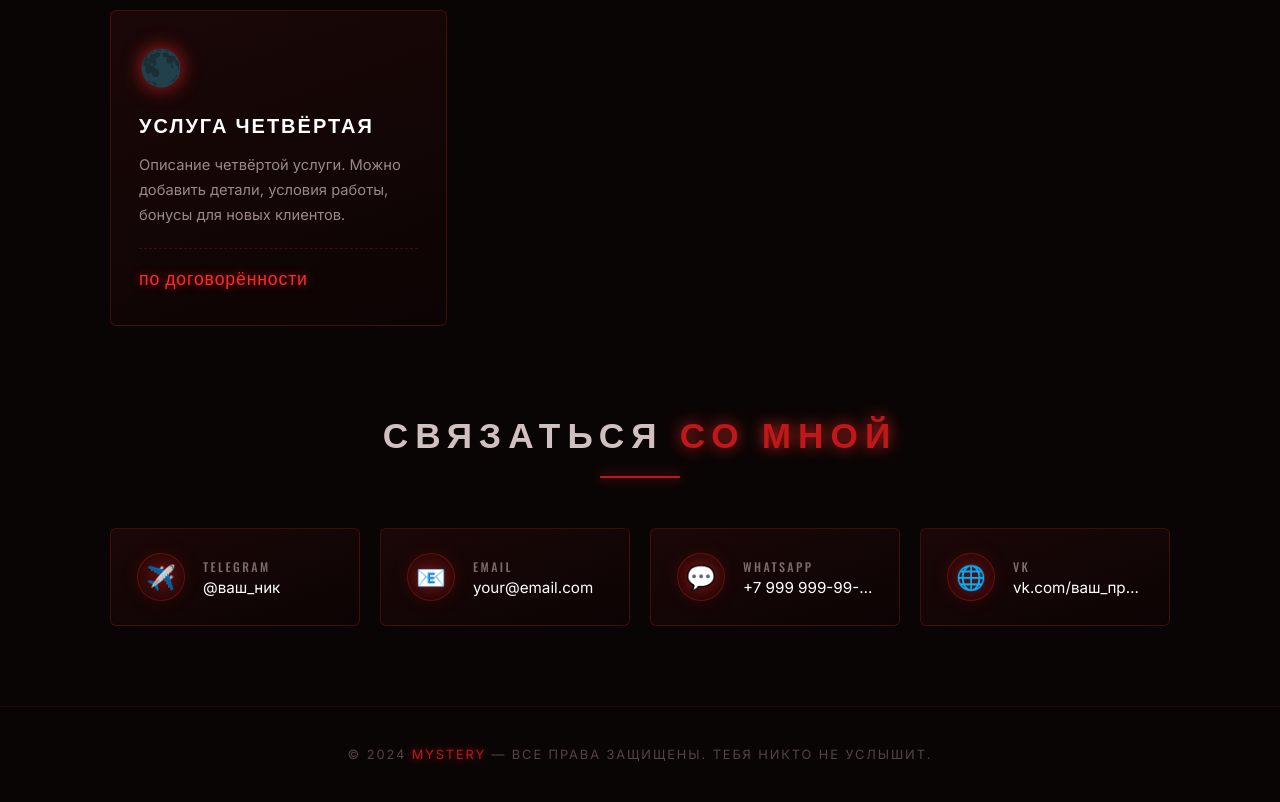
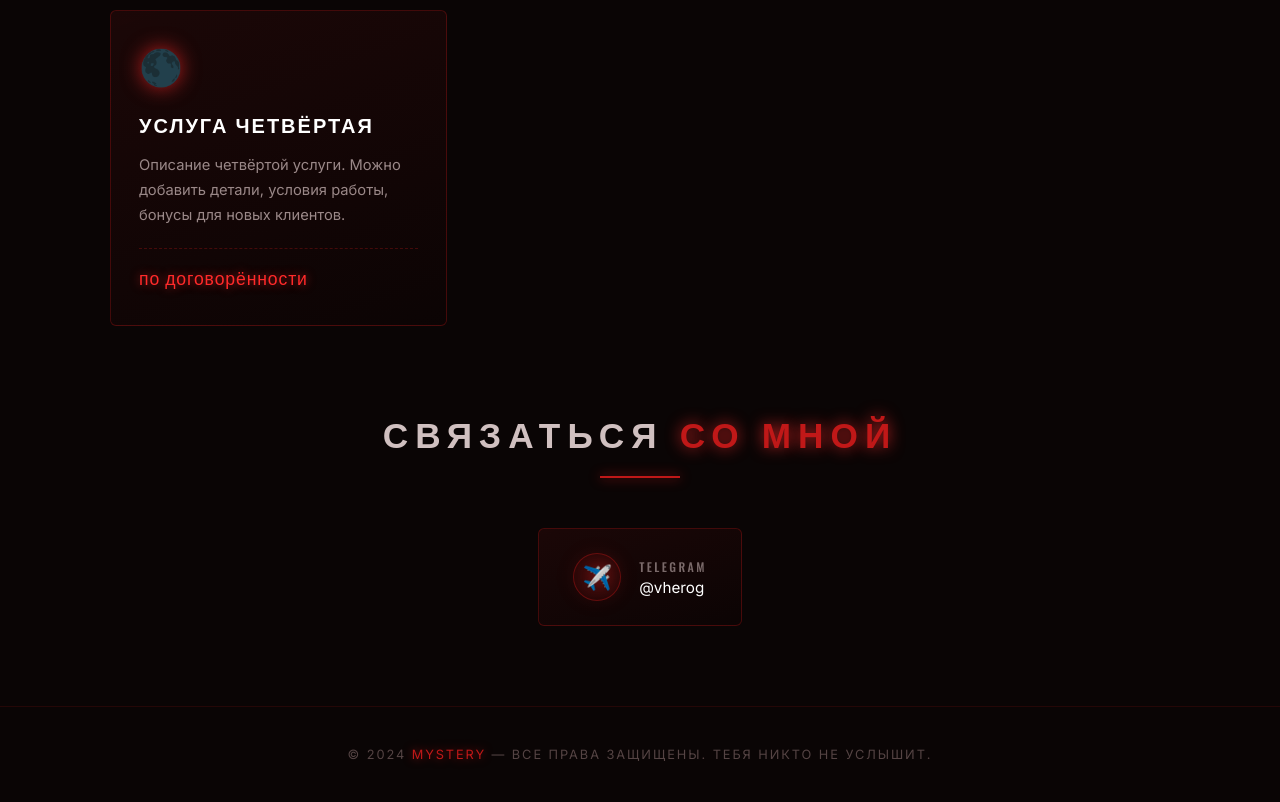
Before and after one commit to tgvherogorg/tgvherogorg.github.io, a plain HTML site: page index.html in a window 1280 px wide. Shown: the part 1197-1999 px from the top of the page. Drawn offline with nearby package versions, Linux system fonts and the light colour scheme.

Commit message:
Update index.html

```diff
--- a/index.html
+++ b/index.html
@@ -318,16 +318,15 @@
         .contacts { margin-top: 80px; }
 
         .contacts-grid {
-            display: grid;
-            grid-template-columns: repeat(auto-fit, minmax(220px, 1fr));
-            gap: 20px;
+            display: flex;
+            justify-content: center;
         }
 
         .contact-card {
             display: flex;
             align-items: center;
             gap: 18px;
-            padding: 24px 26px;
+            padding: 24px 34px;
             background: linear-gradient(160deg, rgba(30,8,8,0.9) 0%, rgba(12,4,4,0.95) 100%);
             border: 1px solid rgba(192, 24, 24, 0.3);
             border-radius: 6px;
@@ -425,7 +424,7 @@
             .service-card { padding: 28px 22px; }
             .section-title { margin-bottom: 35px; }
             .contacts { margin-top: 60px; }
-            .contact-card { padding: 20px 22px; }
+            .contact-card { padding: 20px 26px; }
         }
     </style>
 </head>
@@ -452,9 +451,8 @@
 
     <div class="container">
 
-        <!-- ЗАМЕНИТЬ: ссылка на твой Telegram-канал -->
         <section class="tg-section">
-            <a href="https://t.me/ВАШ_КАНАЛ" target="_blank" rel="noopener" class="tg-btn">
+            <a href="https://t.me/+XuqdtEq1BAMxMTAy" target="_blank" rel="noopener" class="tg-btn">
                 <svg viewBox="0 0 24 24" fill="currentColor" xmlns="http://www.w3.org/2000/svg">
                     <path d="M11.944 0A12 12 0 0 0 0 12a12 12 0 0 0 12 12 12 12 0 0 0 12-12A12 12 0 0 0 12 0a12 12 0 0 0-.056 0zm4.962 7.224c.1-.002.321.023.465.14a.506.506 0 0 1 .171.325c.016.093.036.306.02.472-.18 1.898-.962 6.502-1.36 8.627-.168.9-.499 1.201-.82 1.23-.696.065-1.225-.46-1.9-.902-1.056-.693-1.653-1.124-2.678-1.8-1.185-.78-.417-1.21.258-1.91.177-.184 3.247-2.977 3.307-3.23.007-.032.014-.15-.056-.212s-.174-.041-.249-.024c-.106.024-1.793 1.14-5.061 3.345-.48.33-.913.49-1.302.48-.428-.008-1.252-.241-1.865-.44-.752-.245-1.349-.374-1.297-.789.027-.216.325-.437.893-.663 3.498-1.524 5.83-2.529 6.998-3.014 3.332-1.386 4.025-1.627 4.476-1.635z"/>
                 </svg>
@@ -465,8 +463,9 @@
 
         <h2 class="section-title">Наши <span>услуги</span></h2>
 
-        <!-- ЗАМЕНИТЬ: тексты и цены услуг -->
+        <!-- ============ ЗАМЕНИТЬ: ТЕКСТЫ УСЛУГ ============ -->
         <div class="services">
+
             <div class="service-card">
                 <div class="service-icon">🕯️</div>
                 <h3>Услуга первая</h3>
@@ -494,42 +493,19 @@
                 <p>Описание четвёртой услуги. Можно добавить детали, условия работы, бонусы для новых клиентов.</p>
                 <div class="service-price">по договорённости</div>
             </div>
+
         </div>
+        <!-- ============ КОНЕЦ РЕДАКТИРУЕМОГО БЛОКА ============ -->
 
         <section class="contacts">
             <h2 class="section-title">Связаться <span>со мной</span></h2>
 
-            <!-- ЗАМЕНИТЬ: ссылки и значения контактов -->
             <div class="contacts-grid">
-                <a href="https://t.me/ВАШ_НИК" target="_blank" rel="noopener" class="contact-card">
+                <a href="https://t.me/vherog" target="_blank" rel="noopener" class="contact-card">
                     <div class="contact-icon">✈️</div>
                     <div class="contact-info">
                         <span class="contact-label">Telegram</span>
-                        <span class="contact-value">@ваш_ник</span>
-                    </div>
-                </a>
-
-                <a href="mailto:your@email.com" class="contact-card">
-                    <div class="contact-icon">📧</div>
-                    <div class="contact-info">
-                        <span class="contact-label">Email</span>
-                        <span class="contact-value">your@email.com</span>
-                    </div>
-                </a>
-
-                <a href="https://wa.me/79999999999" target="_blank" rel="noopener" class="contact-card">
-                    <div class="contact-icon">💬</div>
-                    <div class="contact-info">
-                        <span class="contact-label">WhatsApp</span>
-                        <span class="contact-value">+7 999 999-99-99</span>
-                    </div>
-                </a>
-
-                <a href="https://vk.com/ваш_профиль" target="_blank" rel="noopener" class="contact-card">
-                    <div class="contact-icon">🌐</div>
-                    <div class="contact-info">
-                        <span class="contact-label">VK</span>
-                        <span class="contact-value">vk.com/ваш_профиль</span>
+                        <span class="contact-value">@vherog</span>
                     </div>
                 </a>
             </div>
@@ -558,4 +534,4 @@
     </script>
 
 </body>
-  </html>
+</html>
```
